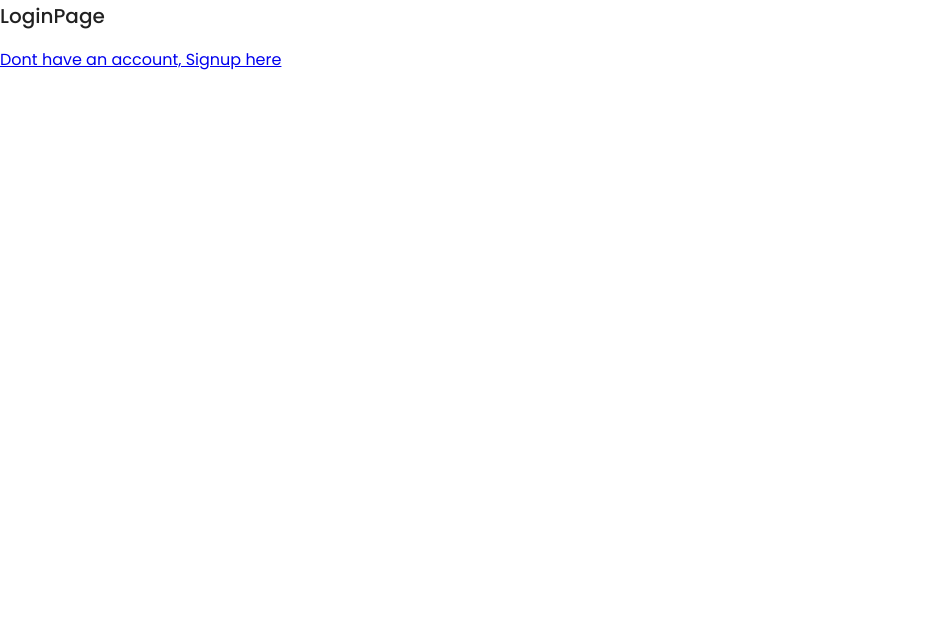
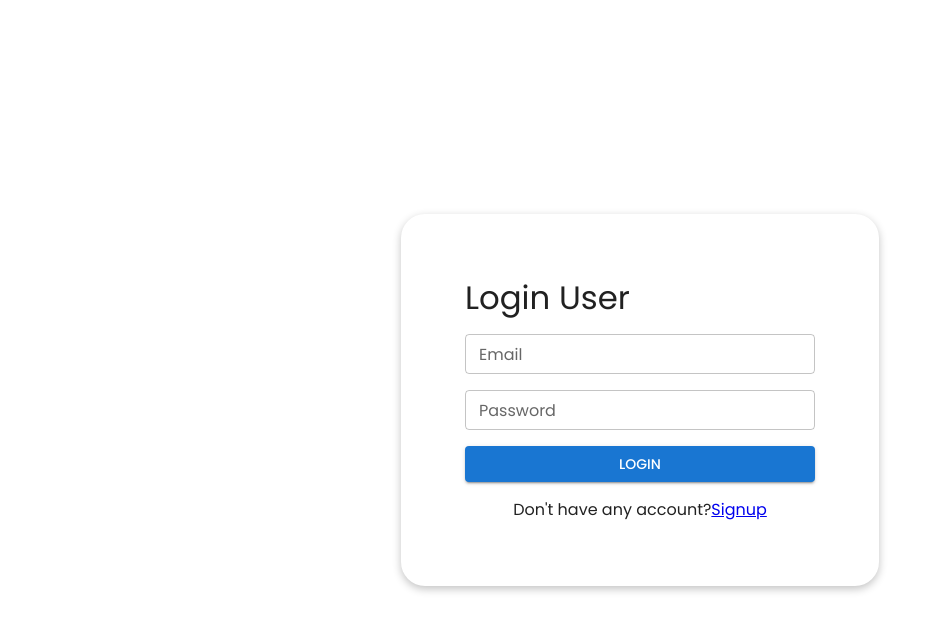
Before and after one commit to adhirajsingh7/Ecommerce-project, a React (Vite) app in the folder client/: page /login in a window 1280 px wide. Shown: the top 630 px of the page, without its empty margins (0-945 px from the left). Built offline with nearby package versions, Linux system fonts and the light colour scheme.

Commit message:
feature: cart page functionality added

```diff
--- a/client/src/api/cart.api.ts
+++ b/client/src/api/cart.api.ts
@@ -0,0 +1,38 @@
+import axios from "axios";
+
+export const fetchCart = async (options: any) => {
+  const { userId } = options || {};
+  try {
+    const { data } = await axios.get(`/cart?user_id=${userId}`);
+    return data;
+  } catch (error) {
+    console.log(error);
+  }
+};
+
+export const addProductToCart = async (userId: string, product: any) => {
+  try {
+    const { data } = await axios.post(`/cart/${userId}`, product);
+    return data;
+  } catch (error) {
+    console.log(error);
+  }
+};
+
+export const updateCart = async (cartId: string, updatedProduct: any) => {
+  try {
+    const { data } = await axios.put(`/cart/${cartId}`, updatedProduct);
+    return data;
+  } catch (error) {
+    console.log(error);
+  }
+};
+
+export const EmptyCart = async (cartId: string) => {
+  try {
+    const { data } = await axios.delete(`/cart/${cartId}`);
+    return data;
+  } catch (error) {
+    console.log(error);
+  }
+};
--- a/client/src/api/user.api.ts
+++ b/client/src/api/user.api.ts
@@ -65,3 +65,12 @@ export const deleteUser = async (userId: string) => {
     console.log(error);
   }
 };
+
+export const loginUser = async (user: any) => {
+  try {
+    const { data } = await axios.post("/users/login", user);
+    return data;
+  } catch (error) {
+    console.log(error);
+  }
+};
--- a/client/src/lib/type.ts
+++ b/client/src/lib/type.ts
@@ -17,6 +17,11 @@ export const signUpSchema = z.object({
   avatar: z.any(),
 });
 
+export const loginSchema = z.object({
+  email: z.string().min(1, { message: "Email is required" }),
+  password: z.string().min(1, { message: "Password is required" }),
+});
+
 export const productSchema = z.object({
   name: z.string().min(1, { message: "Name is required" }),
   image: z.any(),
@@ -33,5 +38,6 @@ export const reviewSchema = z.object({
 });
 
 export type TSignUpSchema = z.infer<typeof signUpSchema>;
+export type TLoginSchema = z.infer<typeof loginSchema>;
 export type TProductSchema = z.infer<typeof productSchema>;
 export type TReviewSchema = z.infer<typeof reviewSchema>;
--- a/client/src/pages/Cart page/CartPage.tsx
+++ b/client/src/pages/Cart page/CartPage.tsx
@@ -1,10 +1,140 @@
-import { Box } from "@mui/material";
-import React from "react";
+import {
+  Box,
+  Button,
+  IconButton,
+  Paper,
+  Stack,
+  Typography,
+} from "@mui/material";
+import { useMutation, useQuery, useQueryClient } from "@tanstack/react-query";
+import React, { useEffect, useState } from "react";
+import { EmptyCart, fetchCart, updateCart } from "../../api/cart.api";
+import AddIcon from "@mui/icons-material/Add";
+import RemoveIcon from "@mui/icons-material/Remove";
 
 const CartPage = () => {
-  const userId = "660bb49b0dab0c997ac74071";
+  const userId = JSON.parse(localStorage.getItem("userId") || "");
+  const queryClient = useQueryClient();
 
-  return <Box sx={{ height: "calc(100vh - 64px)", width: 1 }}>CartPage</Box>;
+  const {
+    isPending,
+    isError,
+    error,
+    data: userCart,
+  } = useQuery({
+    queryKey: ["cart"],
+    queryFn: () => fetchCart({ userId }),
+  });
+
+  const {
+    isPending: isUpdateProductPending,
+    isError: isUpdateProductError,
+    error: UpdateProductError,
+    mutate,
+  } = useMutation({
+    mutationFn: (updatedProduct) => updateCart(userCart[0]._id, updatedProduct),
+    onSuccess: (data) => {
+      queryClient.invalidateQueries({ queryKey: ["cart"] });
+      console.log(data);
+    },
+  });
+
+  const {
+    isPending: isEmptyCartPending,
+    isError: isEmptyCartError,
+    error: emptyCartError,
+    mutate: emptyCartMutation,
+  } = useMutation({
+    mutationFn: () => EmptyCart(userCart[0]._id),
+    onSuccess: (data) => {
+      queryClient.invalidateQueries({ queryKey: ["cart"] });
+      console.log(data);
+    },
+  });
+
+  // console.log(userCart);
+
+  if (isPending) {
+    return <span>Loading...</span>;
+  }
+
+  if (isError) {
+    return <span>Error: {error.message}</span>;
+  }
+
+  const handleIncreaseQuantity = (product) => {
+    const upatedProduct = {
+      product: product.product._id,
+      quantity: product.quantity + 1,
+      total_price: product.product.price * (product.quantity + 1),
+    };
+    mutate(upatedProduct);
+  };
+
+  const handleDecreaseQuantity = (product) => {
+    const upatedProduct = {
+      product: product.product._id,
+      quantity: product.quantity - 1,
+      total_price: product.product.price * (product.quantity - 1),
+    };
+    mutate(upatedProduct);
+  };
+
+  const handleEmptyCart = () => {
+    emptyCartMutation();
+  };
+
+  return (
+    <Box sx={{ height: "calc(100vh - 64px)", width: 1 }}>
+      <Typography variant="h4" textAlign="center" sx={{ p: 2 }}>
+        CartPage
+      </Typography>
+      <Stack direction="row" justifyContent="flex-end">
+        <Button variant="contained" onClick={handleEmptyCart}>
+          Empty cart
+        </Button>
+      </Stack>
+      <Stack direction="column" gap={3}>
+        {userCart[0].products.map((product, index) => (
+          <Stack
+            key={index}
+            direction="row"
+            gap={2}
+            component={Paper}
+            elevation={2}
+            sx={{p: 2}}
+          >
+            <Stack direction="column" gap={2}>
+              <Typography variant="body1">
+                name - {product.product.name}
+              </Typography>
+              <Typography variant="body1">
+                {" "}
+                description -{product.product.description}
+              </Typography>
+              <Typography variant="body1">
+                category - {product.product.category}
+              </Typography>
+            </Stack>
+            <Typography variant="body1">
+              Quantity - {product.quantity}
+            </Typography>
+            <Typography variant="body1">
+              Price - {product.quantity * product.product.price}
+            </Typography>
+            <Stack direction="row" height={"fit-content"}>
+              <IconButton onClick={() => handleIncreaseQuantity(product)}>
+                <AddIcon />
+              </IconButton>
+              <IconButton onClick={() => handleDecreaseQuantity(product)}>
+                <RemoveIcon />
+              </IconButton>
+            </Stack>
+          </Stack>
+        ))}
+      </Stack>
+    </Box>
+  );
 };
 
 export default CartPage;
--- a/client/src/pages/Login page/LoginPage.tsx
+++ b/client/src/pages/Login page/LoginPage.tsx
@@ -1,13 +1,118 @@
-import { Stack, Typography } from "@mui/material";
-import React from "react";
-import { Link } from "react-router-dom";
+import React, { useEffect, useState } from "react";
+import {
+  Box,
+  Button,
+  Divider,
+  Paper,
+  Stack,
+  TextField,
+  Typography,
+} from "@mui/material";
+import axios from "axios";
+import { Link, useNavigate } from "react-router-dom";
+import { toast } from "react-toastify";
+import { LoadingButton } from "@mui/lab";
+import FormInputText from "../../components/Form components/FormInputText";
+import { TLoginSchema, loginSchema } from "../../lib/type";
+import { zodResolver } from "@hookform/resolvers/zod";
+import { SubmitHandler, useForm } from "react-hook-form";
+import { useMutation, useQueryClient } from "@tanstack/react-query";
+import { loginUser } from "../../api/user.api";
 
 const LoginPage = () => {
+  const navigate = useNavigate();
+  const queryClient = useQueryClient();
+
+  const { isPending, isError, error, mutate } = useMutation({
+    mutationFn: (user) => loginUser(user),
+    onSuccess: (data) => {
+      localStorage.setItem("userId", JSON.stringify(data.user._id));
+      navigate("/");
+    },
+  });
+
+  if (isError) {
+    console.log(error.message);
+  }
+
+  const defaultValues = {
+    email: "",
+    password: "",
+  };
+
+  const {
+    handleSubmit,
+    control,
+    formState: { errors },
+  } = useForm<TLoginSchema>({
+    defaultValues,
+    resolver: zodResolver(loginSchema),
+  });
+
+  const onSubmit: SubmitHandler<any> = async (data) => {
+    // console.log(data);
+    mutate(data);
+  };
+
   return (
-    <Stack direction="column" gap={2}>
-      <Typography variant="h6">LoginPage</Typography>
-      <Link to="/signup">Dont have an account, Signup here</Link>
-    </Stack>
+    <Box
+      sx={{
+        height: "100vh",
+        width: 1,
+      }}
+    >
+      <Box
+        sx={{
+          height: 1,
+          width: 1,
+          display: "flex",
+          justifyContent: "center",
+          alignItems: "center",
+        }}
+      >
+        <Stack
+          direction="column"
+          gap={2}
+          sx={{
+            p: 8,
+            boxShadow: "rgba(0, 0, 0, 0.24) 0px 3px 8px",
+            borderRadius: 6,
+          }}
+        >
+          <form onSubmit={handleSubmit(onSubmit)}>
+            <Stack direction="column" gap={2} sx={{ width: "350px" }}>
+              <Typography variant="h4">Login User</Typography>
+              <FormInputText
+                type="text"
+                name={"email"}
+                control={control}
+                label={"Email"}
+              />
+              <FormInputText
+                type="text"
+                name={"password"}
+                control={control}
+                label={"Password"}
+              />
+              <LoadingButton
+                type="submit"
+                loading={isPending}
+                loadingPosition="center"
+                variant="contained"
+              >
+                <span>Login</span>
+              </LoadingButton>
+            </Stack>
+          </form>
+          <Typography variant="body1" textAlign="center">
+            Don't have any account?
+            <Link to="/signup">
+              <span>Signup</span>
+            </Link>
+          </Typography>
+        </Stack>
+      </Box>
+    </Box>
   );
 };
 
--- a/client/src/pages/ProductPage.tsx
+++ b/client/src/pages/ProductPage.tsx
@@ -2,8 +2,8 @@ import axios from "axios";
 import React, { useEffect, useState } from "react";
 import { useParams } from "react-router-dom";
 import LoaderComponent from "../components/Loader";
-import { fetchProductById } from "../api/product.api";
-import { useQuery } from "@tanstack/react-query";
+import { fetchProductById, updateProduct } from "../api/product.api";
+import { useMutation, useQuery } from "@tanstack/react-query";
 import {
   Box,
   Button,
@@ -15,6 +15,7 @@ import {
 } from "@mui/material";
 import ShoppingCartOutlinedIcon from "@mui/icons-material/ShoppingCartOutlined";
 import ReviewsComponent from "../components/Reviews section/Reviews.component";
+import { addProductToCart } from "../api/cart.api";
 
 const ProductPage = () => {
   const params = useParams();
@@ -29,10 +30,35 @@ const ProductPage = () => {
     queryFn: () => fetchProductById(params.product_id),
   });
 
+  const {
+    isPending: isAddProductPending,
+    isError: isAddProductError,
+    error: addProductError,
+    mutate
+  } = useMutation({
+    mutationFn: (updatedProduct) => addProductToCart(userId, updatedProduct),
+    onSuccess: (data) => {
+      console.log(data);
+    },
+  });
+
+  const userId = JSON.parse(localStorage.getItem("userId") || "");
+
   if (isPending) return <LoaderComponent />;
 
   if (isError) return <span>Error: {error.message}</span>;
   // console.log(product);
+
+  const handleAddToCart = () => {
+    // console.log(product);
+    const upatedProduct = {
+      product: product._id,
+      quantity: 1,
+      total_price: product.price,
+    };
+    mutate(upatedProduct)
+  };
+
   return (
     <>
       <Stack
@@ -124,6 +150,7 @@ const ProductPage = () => {
                 },
               }}
               startIcon={<ShoppingCartOutlinedIcon />}
+              onClick={handleAddToCart}
             >
               Add to cart
             </Button>
```
Also changed, not shown: 2 other files (tests, documents, lock files or other folders).
